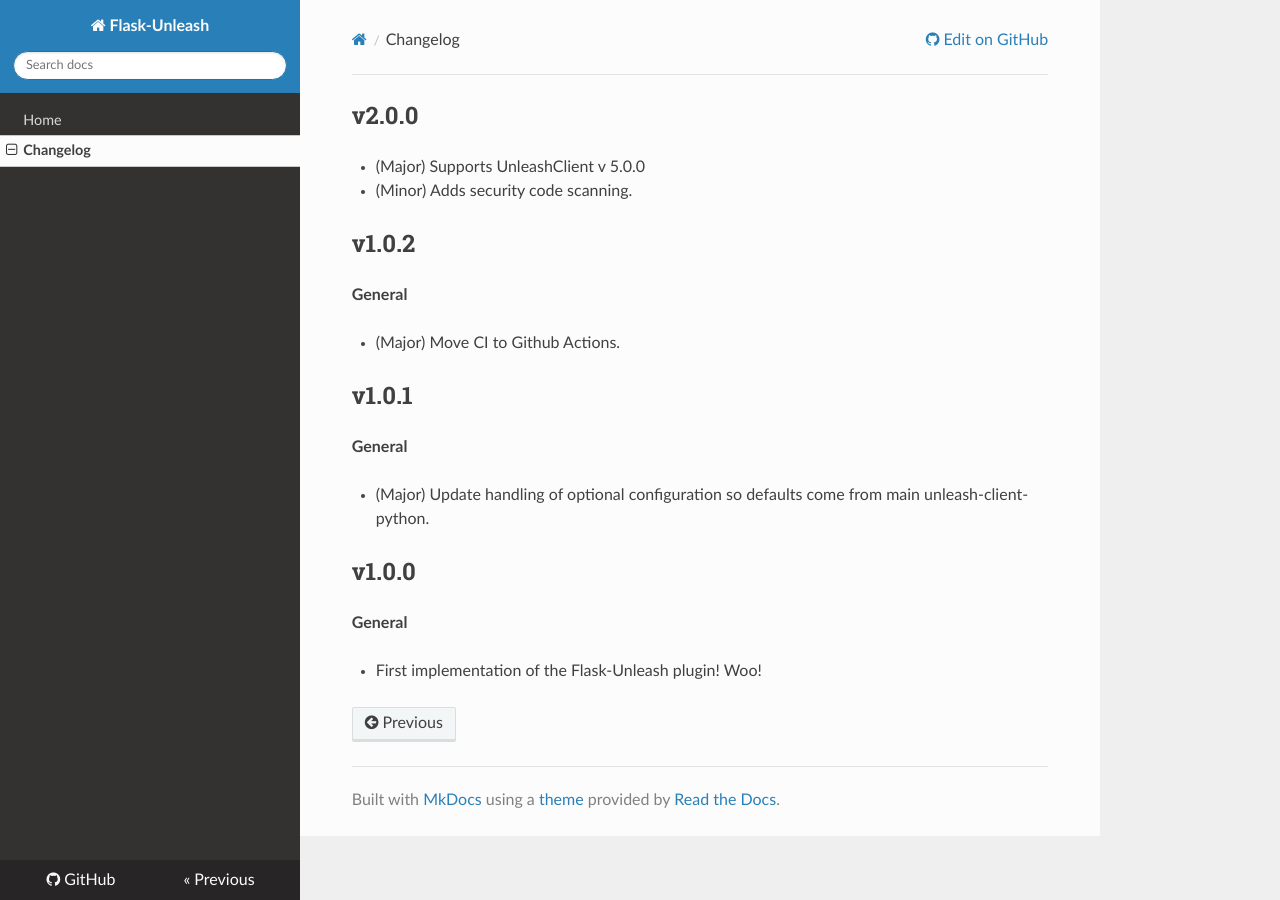
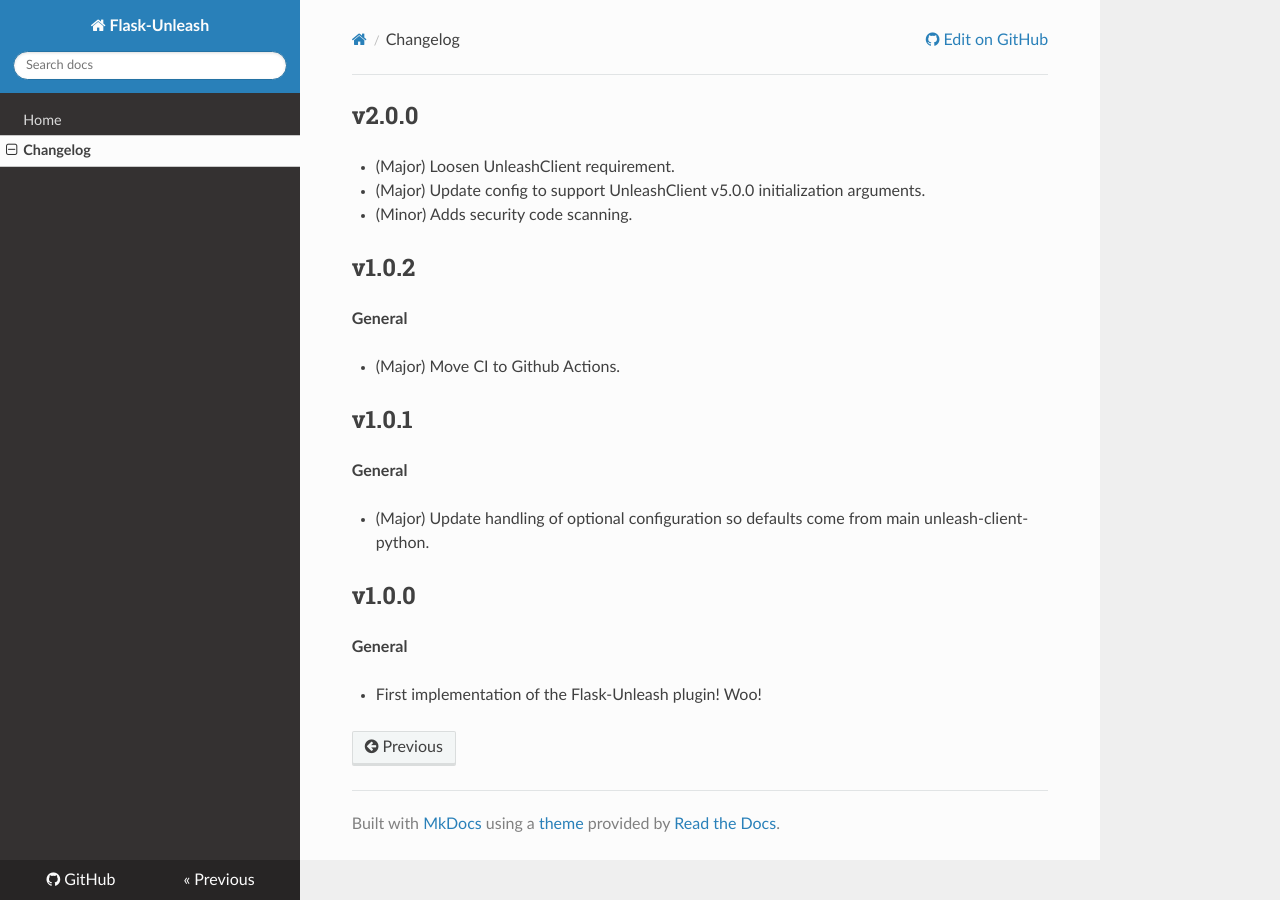
Before and after one commit to Unleash/Flask-Unleash, an MkDocs documentation site: the page built from docs/changelog.md, in a window 1280 px wide. Built offline with MkDocs 1.6.1, drawn with Linux system fonts in a browser that asks for light colours; nearby versions of some CDN libraries.

Commit message:
HOTFIX: Make actual changes in v2.0.0.

```diff
--- a/docs/changelog.md
+++ b/docs/changelog.md
@@ -1,5 +1,6 @@
 ## v2.0.0
-* (Major) Supports UnleashClient v 5.0.0
+* (Major) Loosen UnleashClient requirement.
+* (Major) Update config to support UnleashClient v5.0.0 initialization arguments.
 * (Minor) Adds security code scanning.
 
 ## v1.0.2
--- a/setup.py
+++ b/setup.py
@@ -21,7 +21,7 @@
     include_package_data=True,
     platforms='any',
     install_requires=[
-        'UnleashClient>=5.0.0,<6.0.0',
+        'UnleashClient',
         'Flask'
     ],
     python_requres=">=3.6",
```
